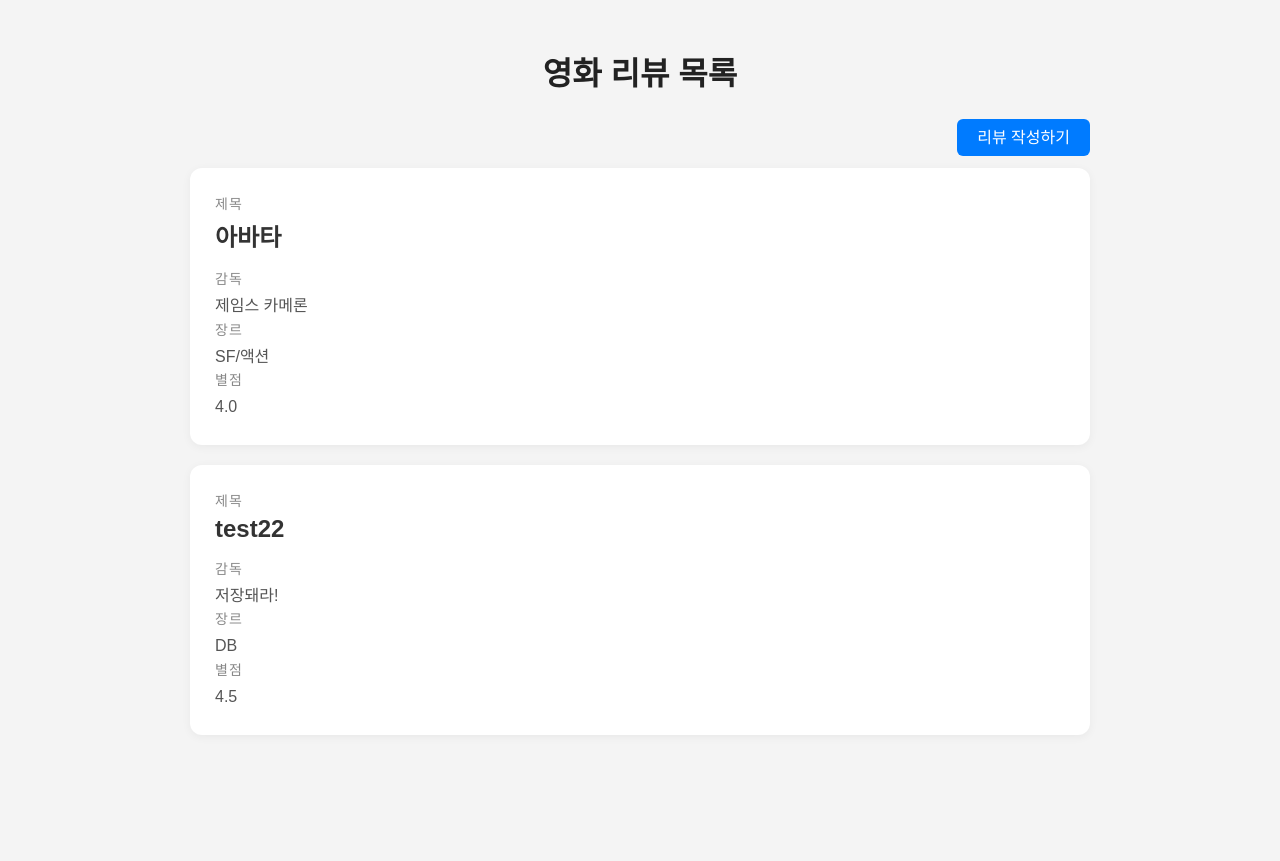
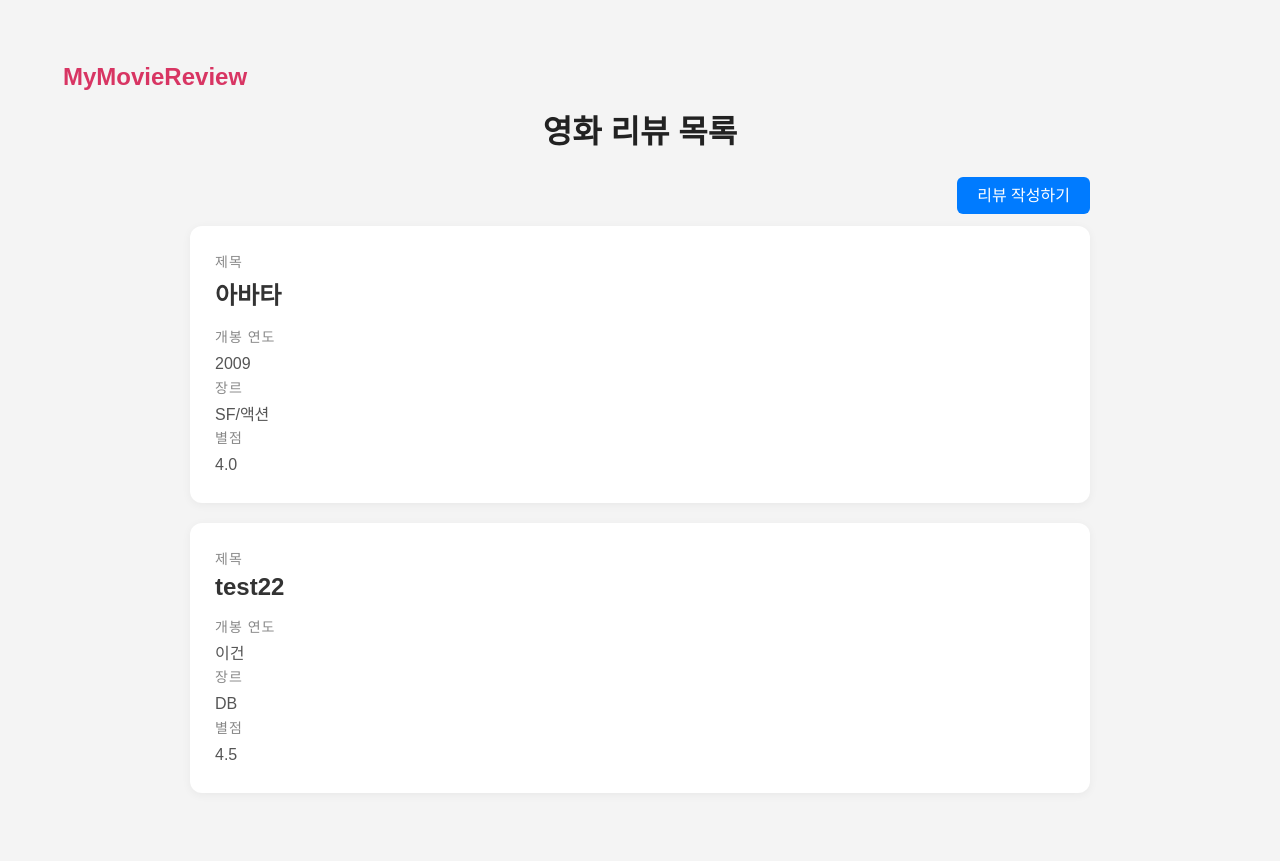
Before and after one commit to Pirogramming-23/Cho-Garam, a Django app: page /reviews/ in a window 1280 px wide. Before the commit the page ends 702 px from the top, so only its background shows below. Run offline with Django 5.2, Linux system fonts and the light colour scheme; data comes from the database, SQL or seed files in the repository.

Commit message:
[add] 기능 5 구현

```diff
--- /dev/null
+++ b/myMovieReviews/reviews/templates/base.html
@@ -0,0 +1,29 @@
+<!DOCTYPE html>
+<html lang="ko">
+<head>
+    <meta charset="UTF-8">
+    <title>{% block title %}MyMovieReview{% endblock %}</title>
+    <style>
+        .header {
+            background-color: #white;
+            color: white;
+            padding: 15px;
+            text-align: left;
+        }
+        .header a {
+            color: #d83563;
+            text-decoration: none;
+            font-size: 24px;
+            font-weight: bold;
+        }
+    </style>
+</head>
+<body>
+    <div class="header">
+        <a href="{% url 'reviews_list' %}">MyMovieReview</a>
+    </div>
+
+    {% block content %}
+    {% endblock %}
+</body>
+</html>
--- a/myMovieReviews/reviews/templates/reviews_list.html
+++ b/myMovieReviews/reviews/templates/reviews_list.html
@@ -1,3 +1,9 @@
+{% extends 'base.html' %}
+
+{% block title %}리뷰 목록 - MyMovieReview{% endblock %}
+
+{% block content %}
+
 <!DOCTYPE html>
 <html lang="ko">
 <head>
@@ -74,8 +80,8 @@
                     <div class="label">제목</div>
                     <div class="title">{{ review.title }}</div>
 
-                    <div class="label">감독</div>
-                    <div class="content">{{ review.director }}</div>
+                    <div class="label">개봉 연도</div>
+                    <div class="content">{{ review.release }}</div>
 
                     <div class="label">장르</div>
                     <div class="content">{{ review.genre }}</div>
@@ -90,3 +96,5 @@
     </div>
 </body>
 </html>
+
+{% endblock %}
--- a/myMovieReviews/reviews/urls.py
+++ b/myMovieReviews/reviews/urls.py
@@ -2,7 +2,7 @@
 from reviews.views import *
 
 urlpatterns = [
-    path('', reviews_list),
+    path('', reviews_list, name='reviews_list'),
     path("<int:pk>/", reviews_read),
     path("create/", reviews_create),
     path("<int:pk>/delete/", reviews_delete),
```
Also changed, not shown: myMovieReviews/reviews/templates/reviews_read.html (+8 -0 lines).
